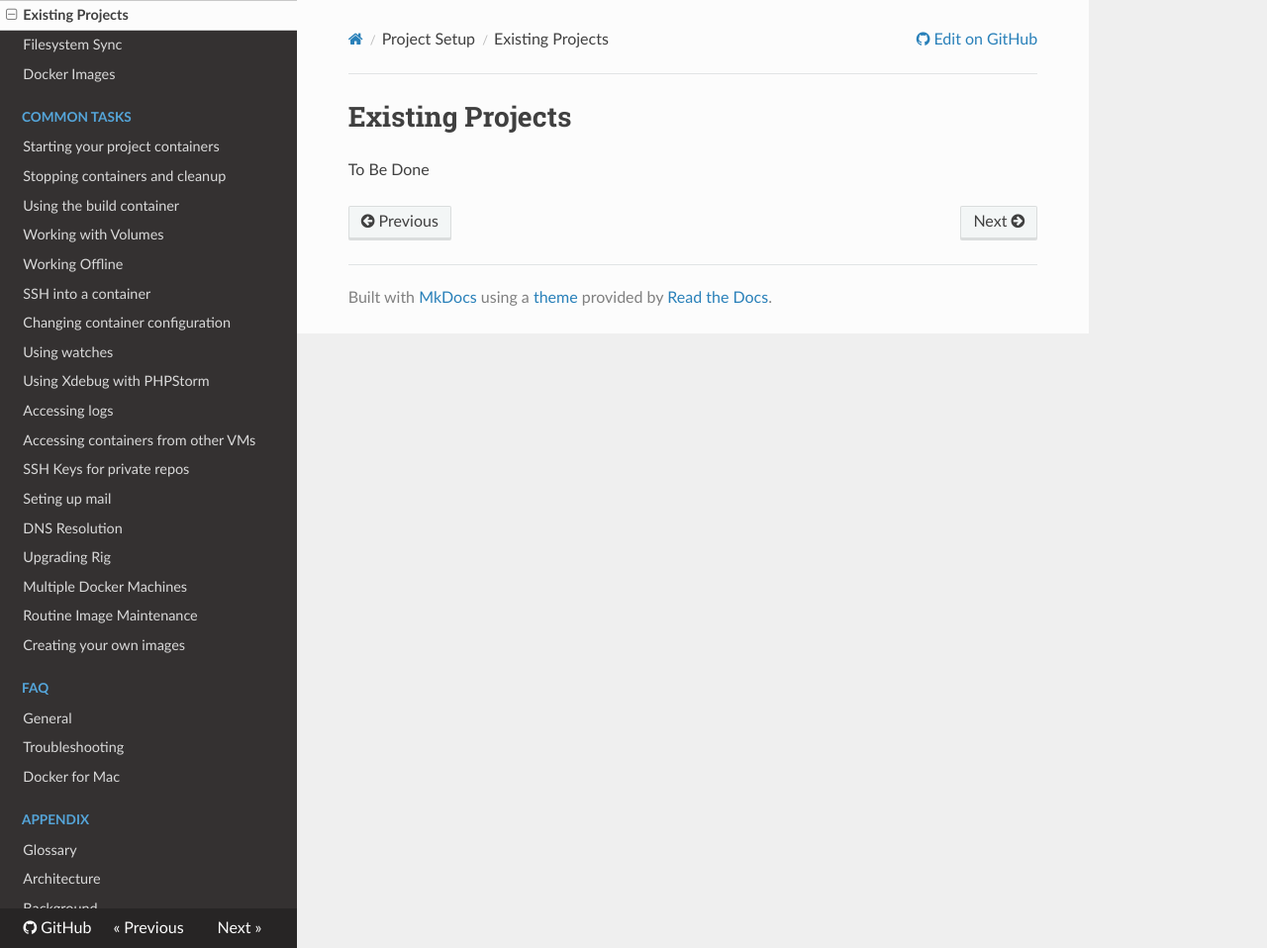
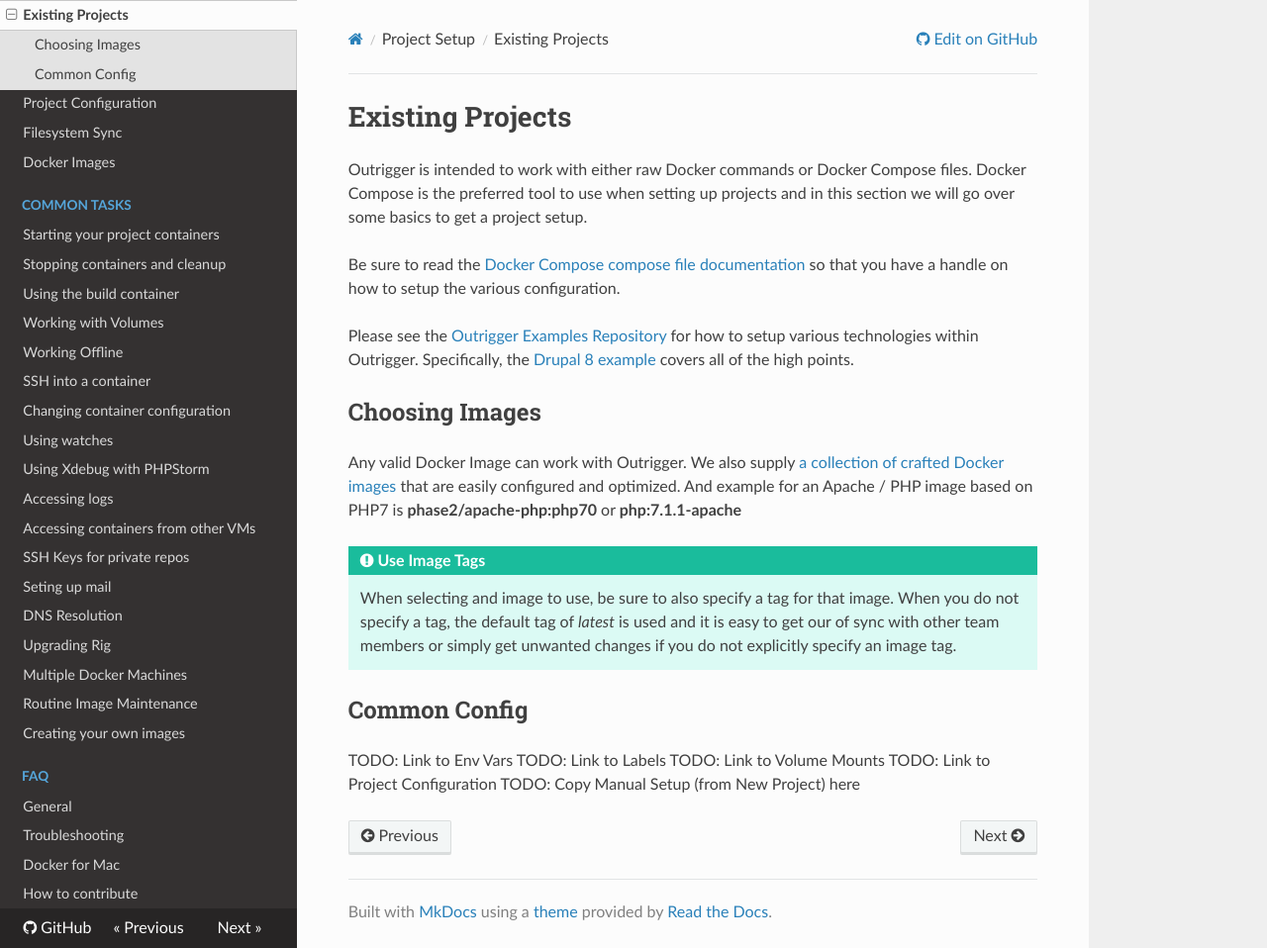
Before and after one commit to phase2/outrigger-docs, an MkDocs documentation site: the page built from docs/project-setup/existing-projects.md, in a window 1280 px wide and 958 px high. Shown: the whole window at 99% size. Built offline with MkDocs 1.6.1, drawn with Linux system fonts in a browser that asks for light colours; nearby versions of some CDN libraries; old or Windows-style settings are respelled for this version of MkDocs.

Commit message:
Next round of reorg

```diff
--- a/docs/project-setup/existing-projects.md
+++ b/docs/project-setup/existing-projects.md
@@ -1,3 +1,32 @@
 # Existing Projects
 
-To Be Done
+Outrigger is intended to work with either raw Docker commands or Docker Compose files. Docker
+Compose is the preferred tool to use when setting up projects and in this section we will go
+over some basics to get a project setup.
+
+Be sure to read the [Docker Compose compose file documentation](https://docs.docker.com/compose/compose-file/)
+so that you have a handle on how to setup the various configuration.
+
+Please see the [Outrigger Examples Repository](https://github.com/phase2/outrigger-examples) for
+how to setup various technologies within Outrigger.  Specifically, the
+[Drupal 8 example](https://github.com/phase2/outrigger-examples/tree/master/drupal8) covers all
+of the high points.
+
+## Choosing Images
+
+Any valid Docker Image can work with Outrigger. We also supply [a collection of crafted Docker
+images](../project-setup/docker-images.md) that are easily configured and optimized. And example for
+an Apache / PHP image based on PHP7 is **phase2/apache-php:php70** or **php:7.1.1-apache**
+
+!!! important "Use Image Tags"
+    When selecting and image to use, be sure to also specify a tag for that image. When you do not
+    specify a tag, the default tag of *latest* is used and it is easy to get our of sync with other
+    team members or simply get unwanted changes if you do not explicitly specify an image tag.
+
+## Common Config
+
+TODO: Link to Env Vars
+TODO: Link to Labels
+TODO: Link to Volume Mounts
+TODO: Link to Project Configuration
+TODO: Copy Manual Setup (from New Project) here
--- a/mkdocs.yml
+++ b/mkdocs.yml
@@ -13,11 +13,12 @@
     - Mac Installation: 'getting-started/mac-installation.md'
     - Linux Installation: 'getting-started/linux-installation.md'
     - Windows Installation: 'getting-started/windows-installation.md'
-    - How to contribute: 'getting-started/how-to-contribute.md'
+    - First Steps: 'getting-started/first-steps.md'
   - Project Setup:
-    - Common Setup: 'project-setup/common-setup.md'
+    - Key Concepts: 'project-setup/key-concepts.md'
     - New Projects: 'project-setup/new-projects.md'
     - Existing Projects: 'project-setup/existing-projects.md'
+    - Project Configuration: 'project-setup/project-configuration.md'
     - Filesystem Sync: 'project-setup/filesystem-sync.md'
     - Docker Images: 'project-setup/docker-images.md'
   - Common Tasks:
@@ -43,6 +44,7 @@
     - General: 'faq/general.md'
     - Troubleshooting: 'faq/troubleshooting.md'
     - Docker for Mac: 'faq/docker-for-mac.md'
+    - How to contribute: 'faq/how-to-contribute.md'
   - Appendix:
     - Glossary: 'appendix/glossary.md'
     - Architecture: 'appendix/architecture.md'
```
Also changed, not shown: docs/getting-started/first-steps.md (added, +7 -0 lines), docs/project-setup/filesystem-sync.md (+1 -1 lines), docs/project-setup/new-projects.md (+0 -27 lines), docs/project-setup/project-configuration.md (added, +5 -0 lines), docs/faq/how-to-contribute.md (renamed from docs/getting-started/how-to-contribute.md), docs/project-setup/key-concepts.md (renamed from docs/project-setup/common-setup.md).
